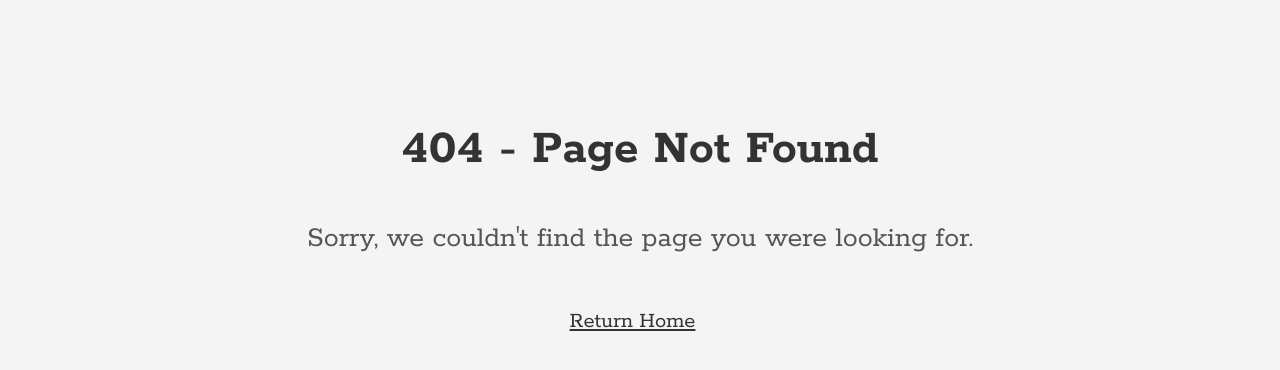
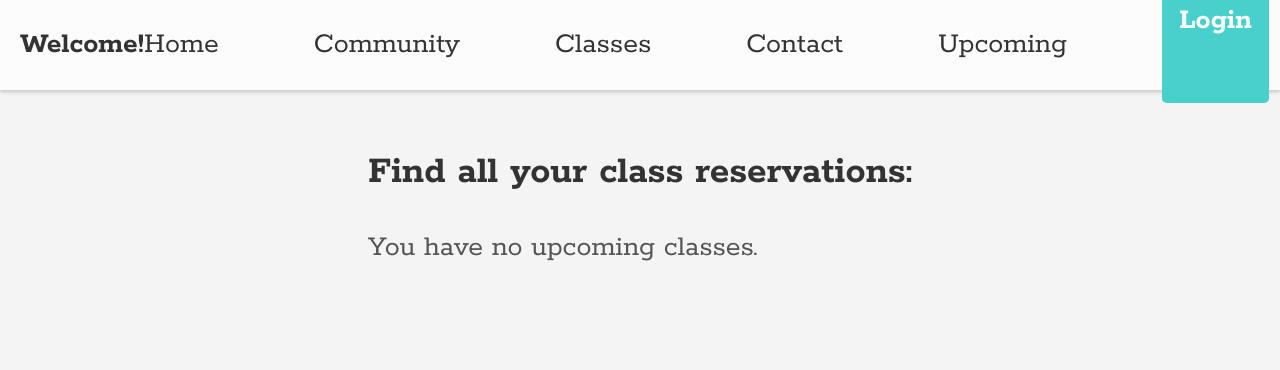
Before and after one commit to quokkaprruk/fitness-app, a React (Vite) app in the folder client/: page /upcoming in a window 1280 px wide. Before the commit this address had no page. Shown: the top 370 px of the page. Built offline with nearby package versions, Linux system fonts and the light colour scheme.

Commit message:
upcoming page routes fixed

```diff
--- a/client/src/App.jsx
+++ b/client/src/App.jsx
@@ -8,6 +8,7 @@ import PostAnnouncement from "./pages/PostAnnouncement";
 import Login from "./pages/Login";
 import ResetPasswordPage from "./pages/ResetPassword";
 import ClassList from "./pages/ClassListing";
+import Upcoming from "./pages/Upcoming";
 import Signup from "./pages/SignUp";
 import MembershipPage from "./pages/MembershipPage";
 import PricingPage from "./pages/PricingPage";
@@ -77,6 +78,7 @@ const App = () => {
               element={<ResetPasswordPage />}
             />
             <Route path="/classes" element={<ClassList />} />
+            <Route path="/upcoming" element={<Upcoming />} />
             <Route path="/signup" element={<Signup />} />
             <Route path="/membership" element={<MembershipPage />} />
             <Route path="/pricing" element={<PricingPage />} />
--- a/client/src/components/Navbar.jsx
+++ b/client/src/components/Navbar.jsx
@@ -29,7 +29,7 @@ const Navbar = () => {
           <Link to="/community">Community</Link>
           <Link to="/classes">Classes</Link>
           <Link to="/contact">Contact</Link>
-          <Link to="/reservations">Upcoming</Link>
+          <Link to="/upcoming">Upcoming</Link>
           <div className="auth-buttons">
             <Link to="/login" className="btn login-btn">
               Login
@@ -135,7 +135,7 @@ const Navbar = () => {
         <Link to="/community">Community</Link>
         <Link to="/contact">Contact</Link>
         <Link to="/progress">Progress</Link>
-        <Link to="/reservations">Reservations</Link>
+        <Link to="/upcoming">Upcoming</Link>
         <div className="profile-dropdown">
           <FaUser
             className="icon"
--- a/client/src/pages/Upcoming.jsx
+++ b/client/src/pages/Upcoming.jsx
@@ -2,7 +2,7 @@ import React, { useEffect, useState } from "react";
 import Navbar from "../components/Navbar.jsx";
 import "./styles/Upcoming.css";
 
-const ReservedClasses = () => {
+const Upcoming = () => {
   const [reservedClasses, setReservedClasses] = useState([]);
 
   useEffect(() => {
@@ -70,4 +70,4 @@ const ReservedClasses = () => {
   );
 };
 
-export default ReservedClasses;
+export default Upcoming;
```
